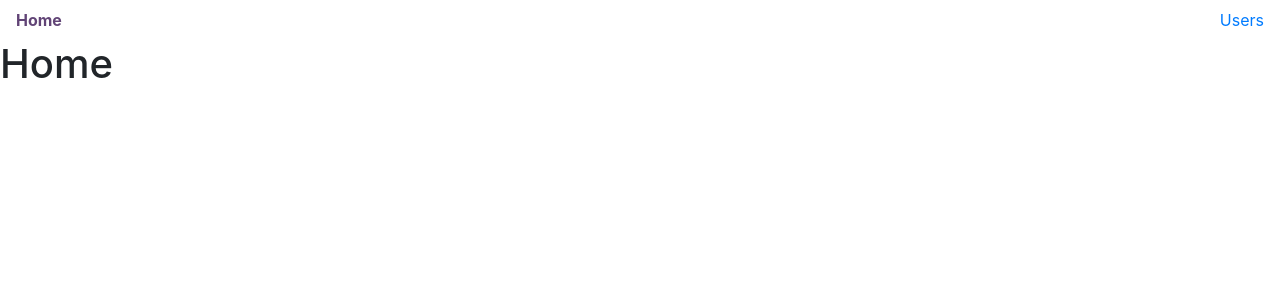
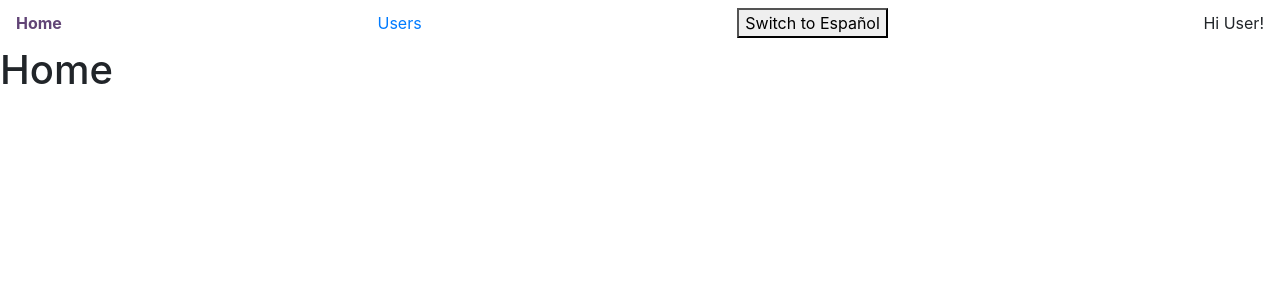
Before and after one commit to AsmodeusXI/athena-wat, a React (Create React App) app: page / in a window 1280 px wide. Shown: the top 300 px of the page. Built offline with nearby package versions, Linux system fonts and the light colour scheme; data requests are answered from the project's data file.

Commit message:
feat: add some context

```diff
--- a/src/App.js
+++ b/src/App.js
@@ -6,10 +6,12 @@
 import { getUsers, deleteUser } from "./api/userApi";
 import { Route } from "react-router-dom";
 import PageNotFound from "./PageNotFound";
+import InternationalizationContext from "./InternationalizationContext";
 
 function App() {
   // STATE! If it renders, redraw the state!
   const [users, setUsers] = useState([]);
+  const [language, setLanguage] = useState("English");
 
   // useEffect - Used after the component is rendered (every time)
   // "runs by default after every render"
@@ -38,7 +40,8 @@
   }
 
   return (
-    <>
+    // Object shorthand syntax
+    <InternationalizationContext.Provider value={{ language, setLanguage }}>
       <Nav />
       <Route path="/" component={Home} exact />
       <Route
@@ -57,7 +60,7 @@
         }}
       />
       <Route path="/notfound" component={PageNotFound} />
-    </>
+    </InternationalizationContext.Provider>
   );
 }
 
--- /dev/null
+++ b/src/InternationalizationContext.js
@@ -0,0 +1,8 @@
+import React from "react";
+
+// InternationalizationContext will hold i18n data (very basic, honestly)
+// For infrequent data changes, otherwise, maybe Redux?
+// Context changes refresh all child Components
+const InternationalizationContext = React.createContext();
+
+export default InternationalizationContext;
--- a/src/Nav.js
+++ b/src/Nav.js
@@ -1,4 +1,5 @@
-import React from "react";
+import React, { useContext } from "react"; // Can also use a "render prop", but there's this hook!
+import InternationalizationContext from "./InternationalizationContext";
 import { NavLink } from "react-router-dom";
 
 function Nav() {
@@ -6,6 +7,8 @@
     fontWeight: "bold",
     color: "#614476"
   };
+  const { language, setLanguage } = useContext(InternationalizationContext);
+
   return (
     <nav className="navbar">
       <NavLink to="/" activeStyle={activeStyle} exact>
@@ -14,6 +17,14 @@
       <NavLink to="/users" activeStyle={activeStyle}>
         Users
       </NavLink>
+      <button
+        onClick={() =>
+          setLanguage(language === "English" ? "Español" : "English")
+        }
+      >
+        Switch to {language === "English" ? "Español" : "English"}
+      </button>
+      {language === "English" ? "Hi User!" : "¡Hola Amigo!"}
     </nav>
   );
 }
```
